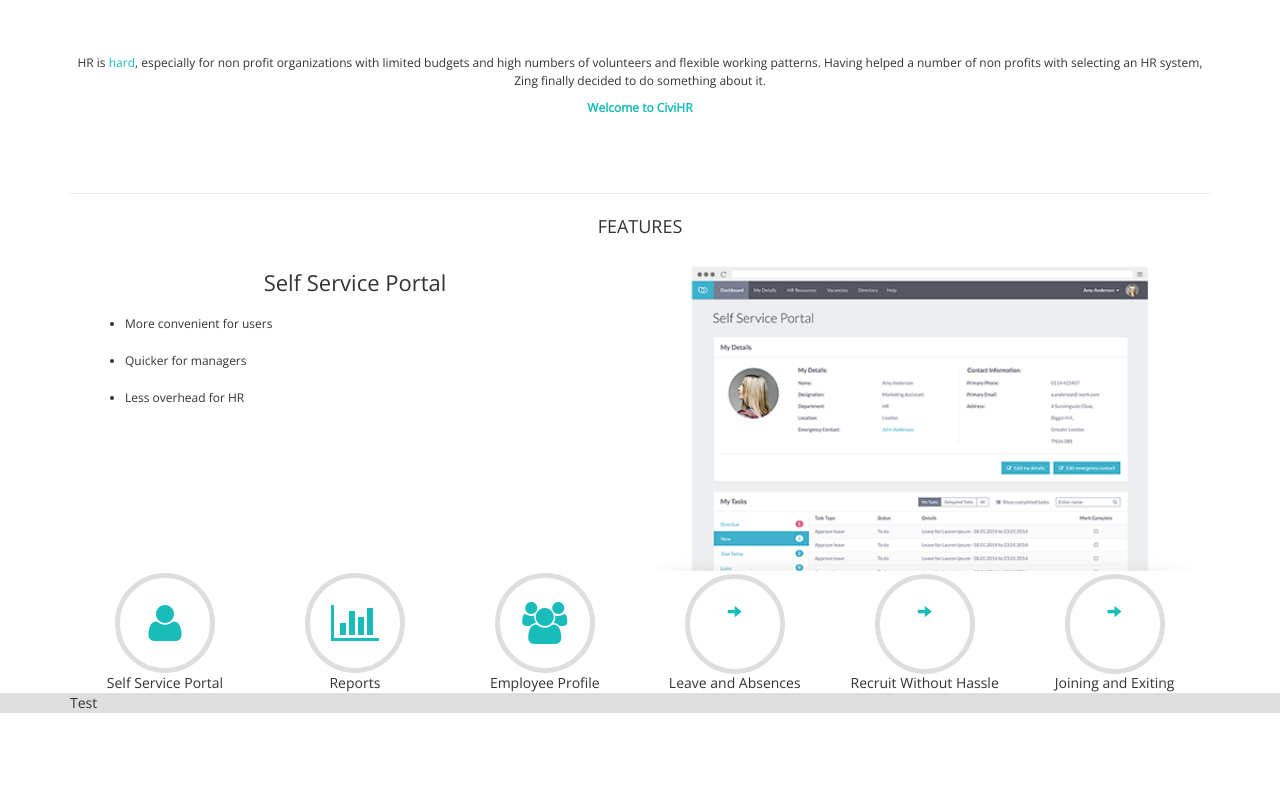
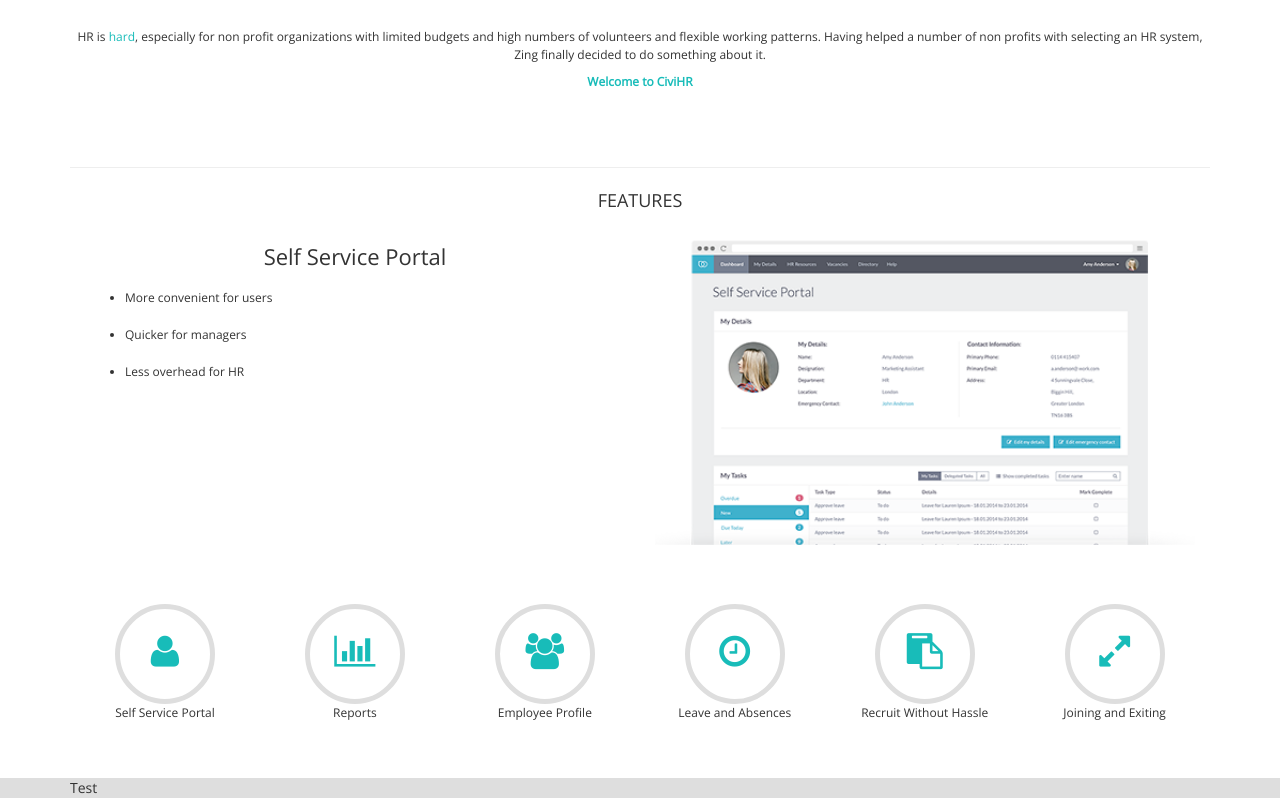
Before and after one commit to dboots/civihr, a plain HTML site: page index.html in a window 1280 px wide. Shown: the part 466-1264 px from the top of the page. Before the commit the page ends 1179 px from the top, so only its background shows below. Drawn offline with nearby package versions, Linux system fonts and the light colour scheme.

Commit message:
tweaks & duration

```diff
--- a/css/less/top.less
+++ b/css/less/top.less
@@ -4,7 +4,7 @@
 	font-size: 29px;
 	font-weight: 400;
 	text-transform: uppercase;
-	line-height: 53px;
+	line-height: 40px;
 }
 
 .navbar-logo {
--- a/css/less/utility.less
+++ b/css/less/utility.less
@@ -2,7 +2,10 @@
 
 //-- Global utility classes
 
-
+.duration {
+	-webkit-transition-duration: 300ms; /* Safari */
+ 	transition-duration: 300ms;
+ }
 .secondary-color {
 	color: @secondaryColor;
 }
--- a/index.html
+++ b/index.html
@@ -79,13 +79,13 @@
 
 			<div class="clearfix"></div>
 
-			<ul class="nav">
-				<li><span class="outline fa fa-user fa-3x"></span>Self Service Portal</li>
-				<li><span class="outline fa fa-bar-chart fa-3x"></span>Reports</li>
-				<li><span class="outline fa fa-users fa-3x"></span>Employee Profile</li>
-				<li><span class="outline glyphicon glyphicon-arrow-right"></span>Leave and Absences</li>
-				<li><span class="outline glyphicon glyphicon-arrow-right"></span>Recruit Without Hassle</li>
-				<li><span class="outline glyphicon glyphicon-arrow-right"></span>Joining and Exiting</li>
+			<ul class="nav content-block">
+				<li><span class="outline duration fa-3x fa fa-user"></span>Self Service Portal</li>
+				<li><span class="outline duration fa-3x fa fa-bar-chart"></span>Reports</li>
+				<li><span class="outline duration fa-3x fa fa-users"></span>Employee Profile</li>
+				<li><span class="outline duration fa-3x fa fa-clock-o"></span>Leave and Absences</li>
+				<li><span class="outline duration fa-3x fa fa-clipboard"></span>Recruit Without Hassle</li>
+				<li><span class="outline duration fa-3x fa fa-expand"></span>Joining and Exiting</li>
 			</ul>
 		</div>
 
```
Also changed, not shown: css/style.css.
